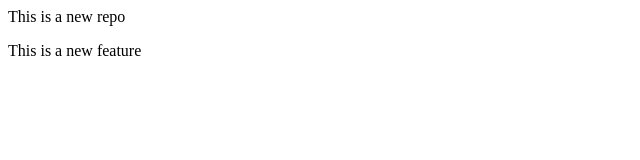
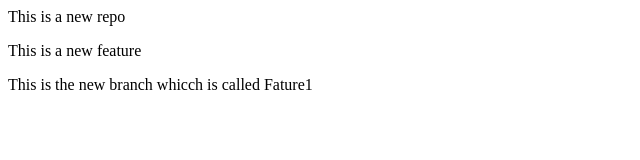
Before and after one commit to Basavaraj-S-B/localrepo, a plain HTML site: page index.html in a window 1280 px wide. Shown: the whole page, without its empty margins (0-640 px from the left). Drawn offline with Linux system fonts and the light colour scheme.

Commit message:
Add new Faeture1

```diff
--- a/index.html
+++ b/index.html
@@ -1,2 +1,3 @@
 <p> This is a new repo</p>
 <p>This is a new feature</p>
+<p>This is the new branch whicch is called Fature1</p>
```
